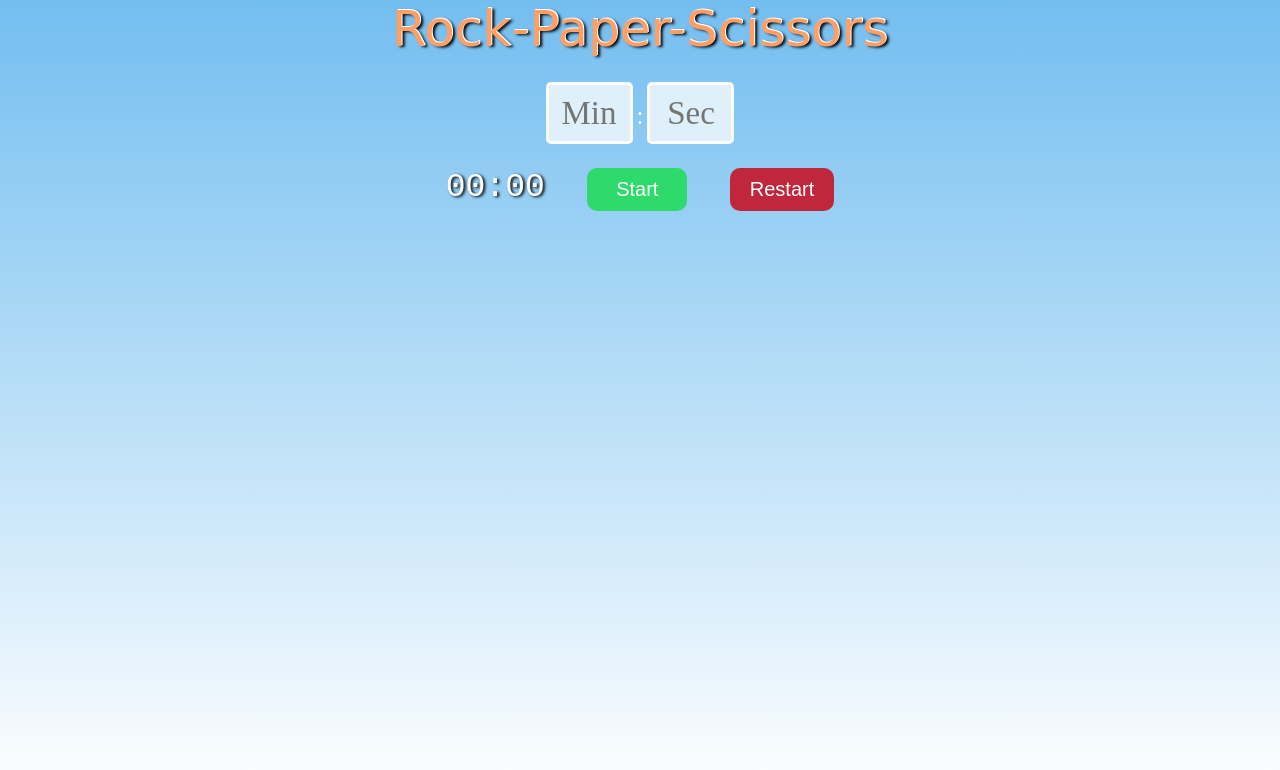
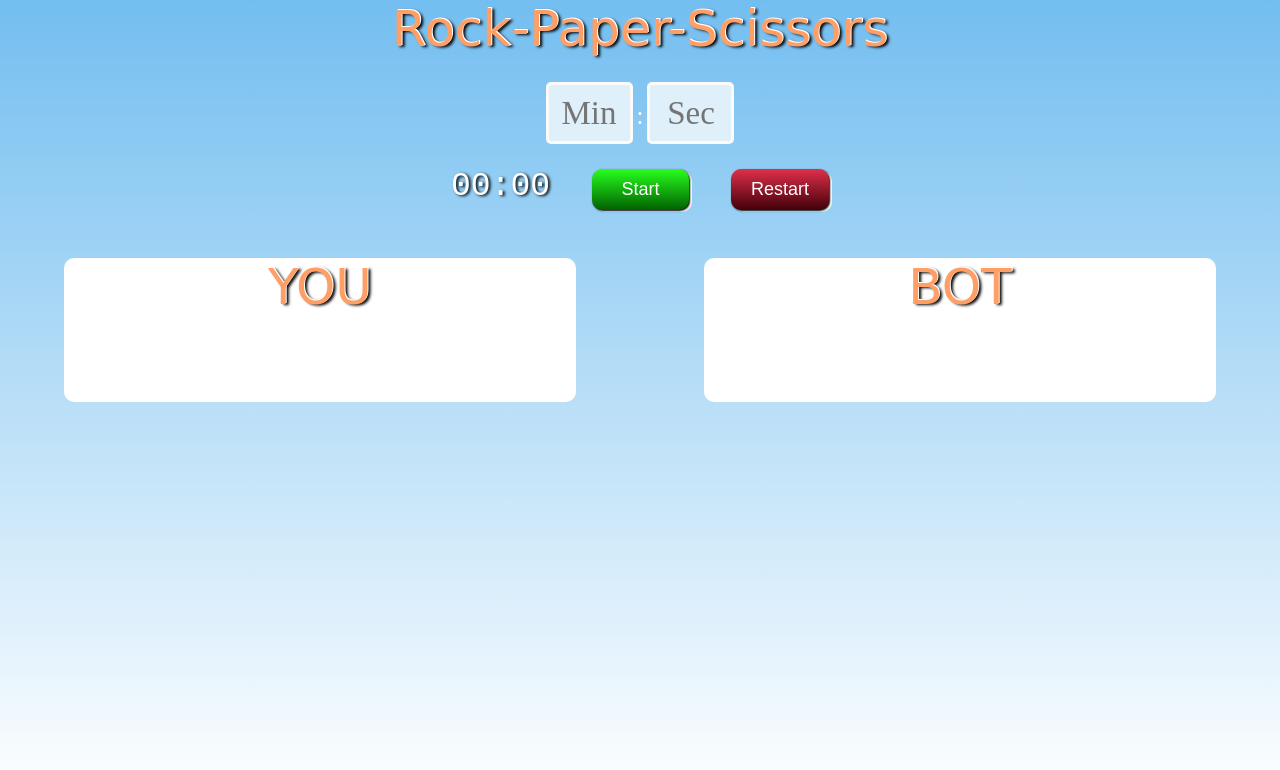
Before and after one commit to samaladhami/Rock-Paper-Scissors, a website: page index.html in a window 1280 px wide. Drawn offline with Linux system fonts and the light colour scheme; a web font is replaced by a local one.

Commit message:
btn styling

```diff
--- a/css/main.scss
+++ b/css/main.scss
@@ -23,12 +23,16 @@ body{
 
 }
 
+.header-text{
+  color: $orange;
+  font-size: 50px;
+  font-family: 'Coiny', cursive;
+  text-shadow: 1px -1px white, 3px 1px 3px black;
+}
+
 header{
   h1{
-    color: $orange;
-    font-size: 50px;
-    font-family: 'Coiny', cursive;
-    text-shadow: 1px -1px white, 3px 1px 3px black;
+    @extend .header-text;
   }
 }
 
@@ -62,28 +66,37 @@ header{
   }
   button{
     color: white;
+    box-shadow: 1px 1px 2px black, 3px 2px white;
     -webkit-border-radius: 10;
     -moz-border-radius: 10;
     border-radius: 10px;
-    font-size: 20px;
-    background: white;
+    font-size: 18px;
     padding: 10px 20px 10px 20px;
     margin-left: 3vw;
     border: none;
   }
   .start{
-    background: #2eda6c;
-    padding-left: 29px;
-    padding-right: 29px;
+    background: #27ff1c;
+    background-image: -webkit-linear-gradient(top, #27ff1c, #016101);
+    background-image: -moz-linear-gradient(top, #27ff1c, #016101);
+    background-image: -ms-linear-gradient(top, #27ff1c, #016101);
+    background-image: -o-linear-gradient(top, #27ff1c, #016101);
+    background-image: linear-gradient(to bottom, #27ff1c, #016101);
+    padding: 10px 29px;
     &:hover{
-      background: #942132;
+      background: #24a753;
     }
     &:active{
-      background: #540b16;
+      background: #1f7d41;
     }
   }
   .restart{
-    background: #c0273c;
+    background: #e02f4a;
+    background-image: -webkit-linear-gradient(top, #e02f4a, #42000a);
+    background-image: -moz-linear-gradient(top, #e02f4a, #42000a);
+    background-image: -ms-linear-gradient(top, #e02f4a, #42000a);
+    background-image: -o-linear-gradient(top, #e02f4a, #42000a);
+    background-image: linear-gradient(to bottom, #e02f4a, #42000a);
     &:hover{
       background: #942132;
     }
@@ -92,3 +105,19 @@ header{
     }
   }
 }
+
+.play{
+  display: flex;
+  justify-content: space-around;
+  div{
+    background: white;
+    border-radius: 10px;
+    display: inline-block;
+    margin: $vertical-space;
+    width: 40%;
+    height: 18vh;
+    h2{
+      @extend .header-text;
+    }
+  }
+}
--- a/index.html
+++ b/index.html
@@ -11,7 +11,7 @@
   </head>
   <body>
     <header>
-      <h1>Rock-Paper-Scissors</h1>
+      <h1 class="header-text">Rock-Paper-Scissors</h1>
     </header>
     <section>
       <div class="input-group">
@@ -22,7 +22,15 @@
       <div class="time-control">
         <h2 class="timer">00:00</h2>
         <button class="start" id='start-btn' type="button" name="button">Start</button>
-        <button class="restart" id='restart-btn' type="button" name="button">Restart</button>
+        <button  class="restart" id='restart-btn' type="button" name="button">Restart</button>
+      </div>
+      <div class="play">
+        <div class="user">
+          <h2>YOU</h2>
+        </div>
+        <div class="BOT">
+          <h2>BOT</h2>
+        </div>
       </div>
 
     </section>
```
Also changed, not shown: css/main.css.
